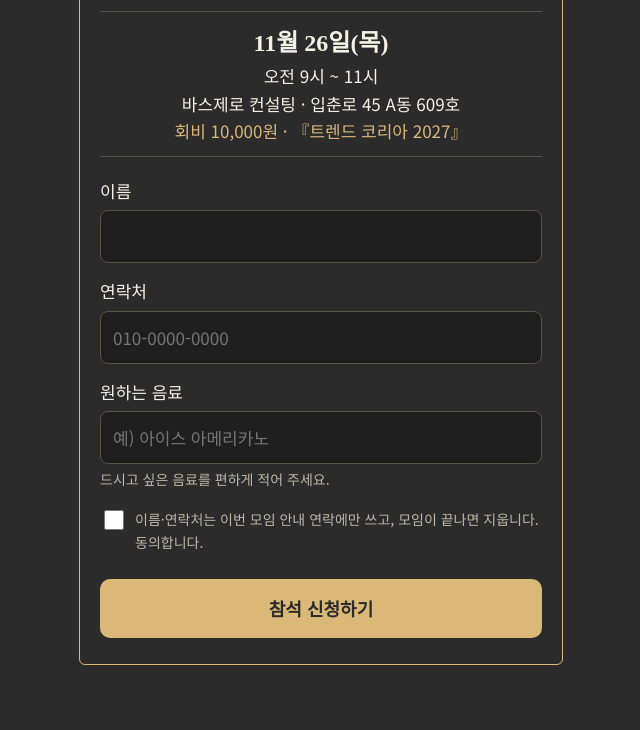
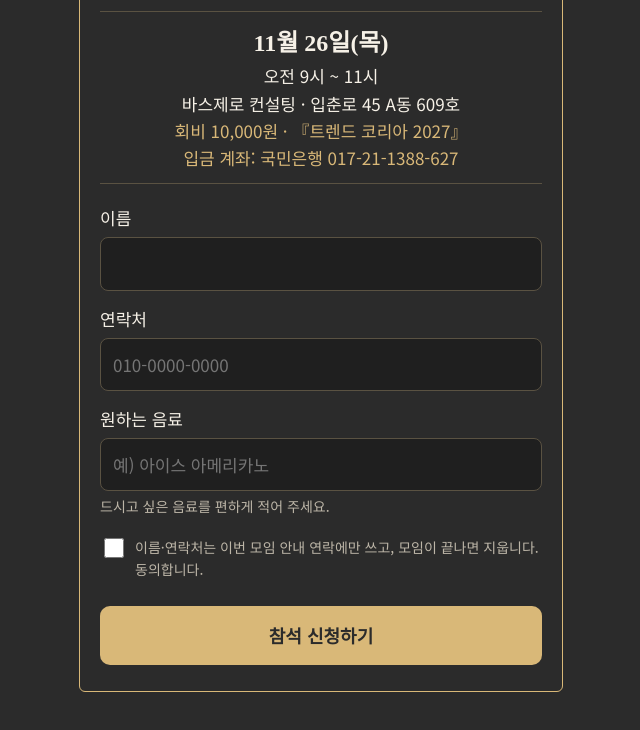
Before and after one commit to vaszero/main, a plain HTML site: page book/index.html in a window 1280 px wide. Shown: the part 152-882 px from the top of the page, without its empty margins (319-959 px from the left). Drawn offline with Linux system fonts and the light colour scheme.

Commit message:
독서모임 신청 폼: 회비 입금 계좌 추가
Co-Authored-By: Claude Opus 5.5 <noreply@anthropic.com>
Claude-Session: https://claude.ai/code/session_01FZAKGuHYawWnxiXz3UfhFt

```diff
--- a/book/index.html
+++ b/book/index.html
@@ -38,7 +38,8 @@ button:disabled{opacity:.6}
   <div class="info">
     <b>11월 26일(목)</b>오전 9시 ~ 11시<br>
     바스제로 컨설팅 · 입춘로 45 A동 609호<br>
-    <span class="g">회비 10,000원 · 『트렌드 코리아 2027』</span>
+    <span class="g">회비 10,000원 · 『트렌드 코리아 2027』</span><br>
+    <span class="g">입금 계좌: 국민은행 017-21-1388-627</span>
   </div>
 
   <form id="f">
@@ -60,7 +61,7 @@ button:disabled{opacity:.6}
 
   <div id="done" hidden>
     <h2>신청 완료</h2>
-    <p>11월 26일(목) 오전 9시에 뵙겠습니다.<br>책은 안 읽고 오셔도 괜찮아요 ^^</p>
+    <p>회비 10,000원은 국민은행 017-21-1388-627로 입금해 주세요.<br>11월 26일(목) 오전 9시에 뵙겠습니다.<br>책은 안 읽고 오셔도 괜찮아요 ^^</p>
   </div>
 </div>
 </main>
```
